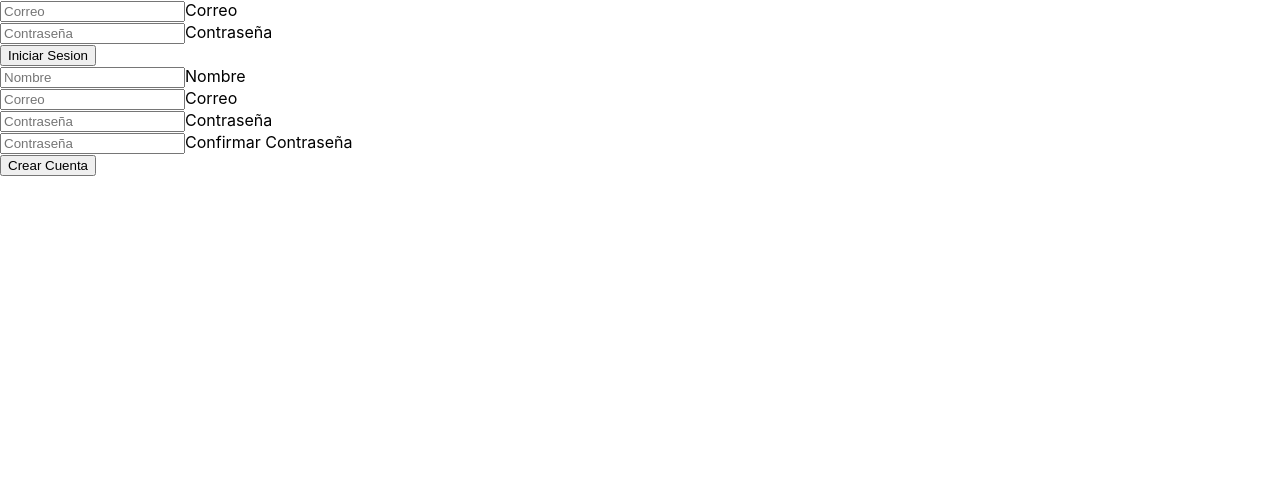
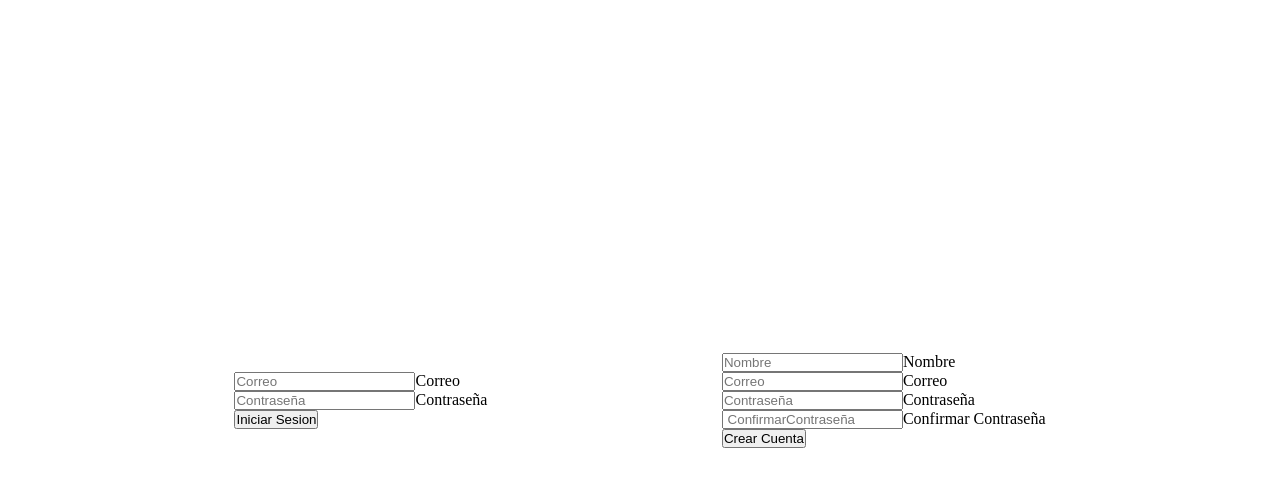
Before and after one commit to SENASOFT-DESARROLLO-LIBRE/Front-End-SenaSoft-Quindio, a React (Create React App) app: page / in a window 1280 px wide. Shown: the top 486 px of the page. Built offline with nearby package versions, Linux system fonts and the light colour scheme.

Commit message:
Se agrego react-leaflet.M.I

```diff
--- a/package.json
+++ b/package.json
@@ -7,8 +7,10 @@
     "@testing-library/react": "^13.4.0",
     "@testing-library/user-event": "^13.5.0",
     "axios": "^1.5.0",
+    "leaflet": "^1.9.4",
     "react": "^18.2.0",
     "react-dom": "^18.2.0",
+    "react-leaflet": "^4.2.1",
     "react-router-dom": "^6.16.0",
     "react-scripts": "5.0.1",
     "web-vitals": "^2.1.4"
--- a/src/App.js
+++ b/src/App.js
@@ -9,6 +9,8 @@ function App() {
       <Routes>
         <Route path='/' element={<Login/>}></Route>
         <Route path='/Home' element={<Home/>}></Route>
+        <Route path="*" element="Not Found"></Route>
+
       </Routes>
     </div>
   );
--- a/src/Components/Layouts/MainLogin/MainLogin.jsx
+++ b/src/Components/Layouts/MainLogin/MainLogin.jsx
@@ -69,11 +69,11 @@ export const MainLogin = () => {
         else{
             sendUserData(User)
         }
-
     }
-
-
-
+    const sendUserData = (userData) => {
+        // return axios.post('http://localhost:5000/api/users/registerParking', userData);
+        return axios.post('https://backend-space-parking.onrender.com/api/users/registerParking', userData);
+      };
 
 
 
@@ -92,7 +92,7 @@ export const MainLogin = () => {
             <FormGroup onChange={onSaveData} contLabel="Nombre" place="Nombre" nameInput="name" inputType="Text"/>
             <FormGroup onChange={onSaveData} contLabel="Correo" place="Correo" nameInput="email" inputType="email"/>
             <FormGroup onChange={onSaveData} contLabel="Contraseña" place="Contraseña" nameInput="password" inputType="password"/>
-            <FormGroup onChange={onSaveData} nameInput="confirmPassword" contLabel="Confirmar Contraseña" place="Contraseña" inputType="password" />
+            <FormGroup onChange={onSaveData} nameInput="confirmPassword" contLabel="Confirmar Contraseña" place=" ConfirmarContraseña" inputType="password" />
 
 
            <button id='btnCreateAccount' type='submit'>Crear Cuenta</button>
--- /dev/null
+++ b/src/Components/Layouts/Map/Map.css
@@ -0,0 +1,30 @@
+.leaflet-container{
+    margin: 2.5%;
+      }
+
+    .Bg-Map{
+      width: 100%;
+      height: 100%;
+      background-color: #929292;
+      display: flex;
+      align-self: center;
+      align-items: center;
+      justify-content: space-evenly;
+      flex-direction: row;
+    }
+    .Section-Map{
+      width: 35%;
+      height: 300px;
+      display: flex;
+      flex-direction: column;
+      justify-content: space-around;
+      align-items: center;
+      border-radius:  50px;
+      background: #ffffff;
+      margin-right: -5%;
+
+    }
+
+    .leaflet-container{
+      z-index: 0;
+    }
--- /dev/null
+++ b/src/Components/Layouts/Map/Map.jsx
@@ -0,0 +1,37 @@
+import React from 'react'
+import { MapContainer, TileLayer, Marker, Popup} from "react-leaflet"
+import { Icon } from 'leaflet';
+import "leaflet/dist/leaflet.css"
+// import "./Map.css"
+
+export const Map = ({nameParking, latitud = 4.805826, longitud=-75.755963}) => {
+
+    const marker = {
+        geocode: [],
+        popUp: nameParking
+      };
+
+      if (typeof latitud === 'number' && typeof longitud === 'number') {
+          marker.geocode.push(latitud, longitud);
+      }
+
+      const customIcon = new Icon({
+        iconUrl: "https://res.cloudinary.com/dbenwgwfn/image/upload/v1682304566/Cancheros-Map/marcador-de-posicion_nrteik.png",
+        iconSize: [38, 38]
+      }
+      )
+          return (
+      <div className="Bg-MapParking">
+        <p className='messageMap'>Ubicación</p>
+      <MapContainer center={[latitud, longitud]} zoom={16} style={{width: 400, height: 400}  }>
+    <TileLayer
+    attribution='&copy; <a href="https://www.openstreetmap.org/copyright">OpenStreetMap</a> contributors'
+    url='https://tile.openstreetmap.org/{z}/{x}/{y}.png'
+    />
+        <Marker position={marker.geocode} icon={customIcon}>
+        <Popup>{marker.popUp}</Popup>
+      </Marker>
+  </MapContainer>
+    </div>
+  )
+}
--- a/src/Components/Pages/Home/Home.jsx
+++ b/src/Components/Pages/Home/Home.jsx
@@ -1,7 +1,11 @@
+
 import React from 'react'
+import { Map } from '../../Layouts/Map/Map'
 
 export const Home = () => {
   return (
-    <div>Home</div>
+    <div>
+        <Map/>
+    </div>
   )
 }
--- a/src/index.css
+++ b/src/index.css
@@ -1,13 +1,14 @@
-body {
+*{
   margin: 0;
-  font-family: -apple-system, BlinkMacSystemFont, 'Segoe UI', 'Roboto', 'Oxygen',
-    'Ubuntu', 'Cantarell', 'Fira Sans', 'Droid Sans', 'Helvetica Neue',
-    sans-serif;
-  -webkit-font-smoothing: antialiased;
-  -moz-osx-font-smoothing: grayscale;
+  padding: 0;
+  box-sizing: border-box;
 }
 
-code {
-  font-family: source-code-pro, Menlo, Monaco, Consolas, 'Courier New',
-    monospace;
+
+#mainLogin{
+  width: 100vw;
+  height: 100vh;
+  display: flex;
+  align-items: center;
+  justify-content: space-evenly;
 }
```
Also changed, not shown: 1 other file (tests, documents, lock files or other folders).
